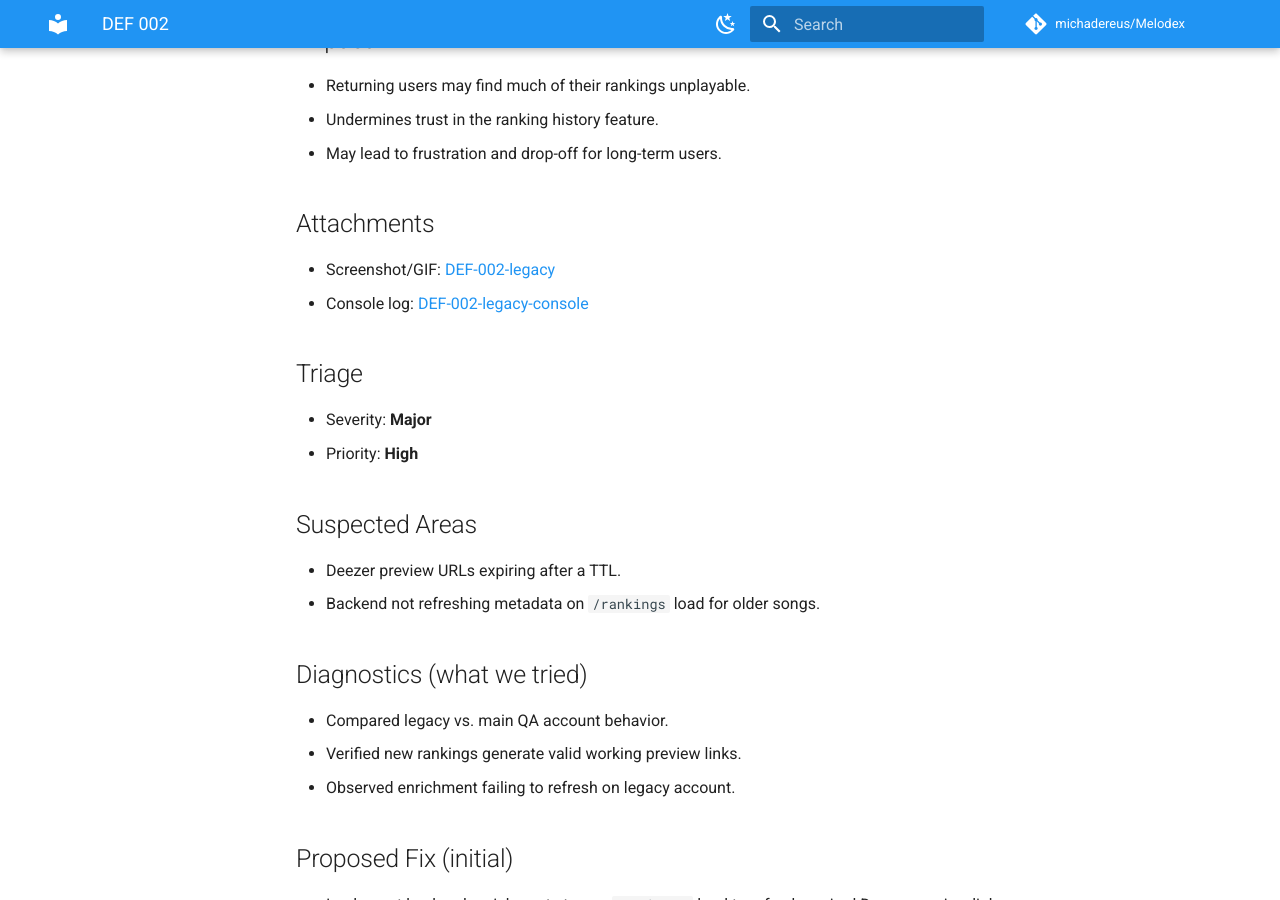
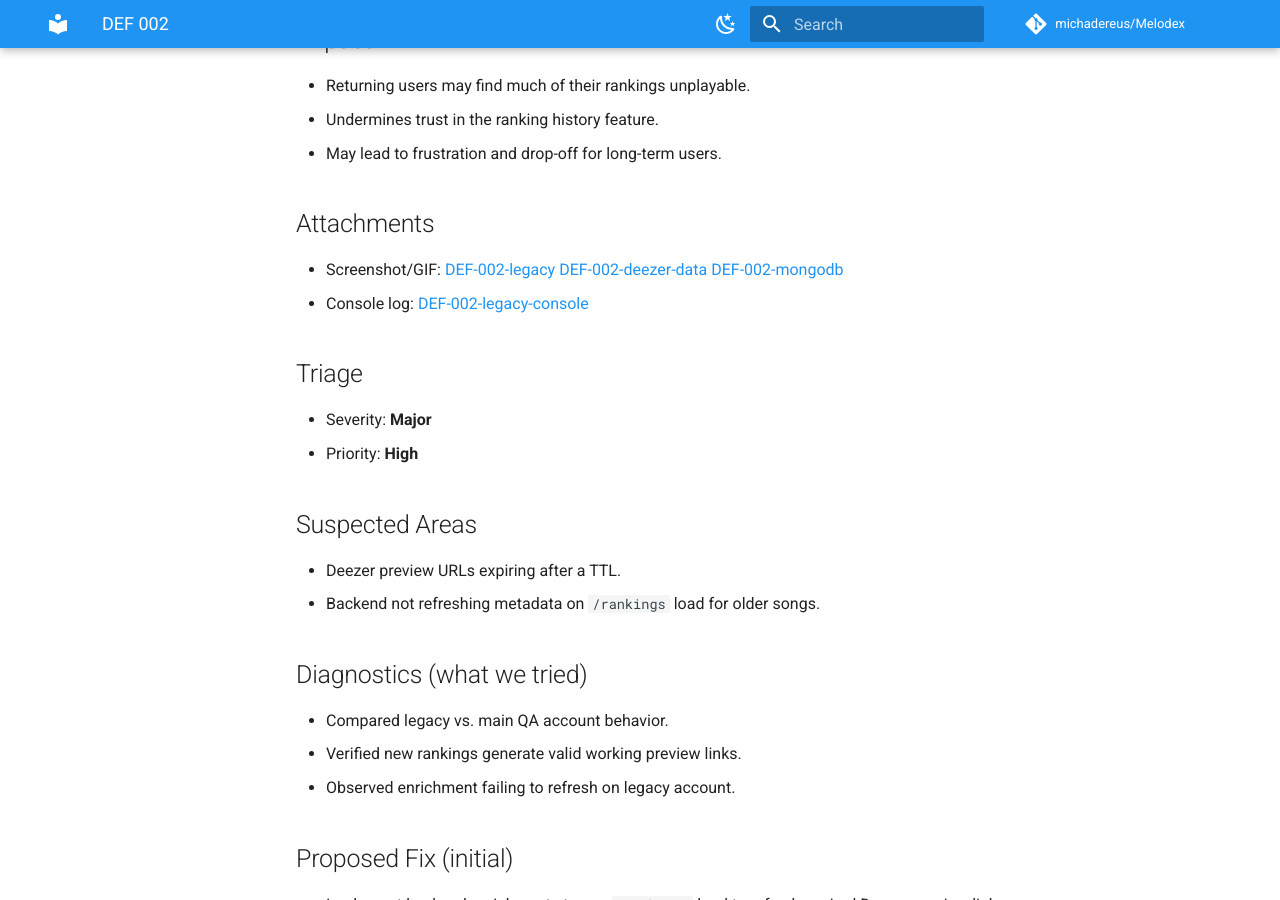
Before and after one commit to michadereus/Melodex, an MkDocs documentation site: the page built from docs/reports/defects/DEF-002.md, in a window 1280 px wide and 900 px high, scrolled down 1391 px. Built offline with MkDocs 1.6.1 and Material for MkDocs 9.7.7, drawn with Linux system fonts in a browser that asks for light colours; comment, search, counter and statistics services are not loaded.

Commit message:
docs: DEF-002 attachments update

```diff
--- a/docs/reports/defects/DEF-002.md
+++ b/docs/reports/defects/DEF-002.md
@@ -38,7 +38,7 @@ Audio preview should load and play reliably for both new and old ranked entries.
 - May lead to frustration and drop-off for long-term users.
 
 ## Attachments
-- Screenshot/GIF: [DEF-002-legacy](../evidence/DEF-002-legacy.png)
+- Screenshot/GIF: [DEF-002-legacy](../evidence/DEF-002-legacy.png)  [DEF-002-deezer-data](../evidence/DEF-002-deezer-data.png) [DEF-002-mongodb](../evidence/DEF-002-mongodb.png)
 - Console log: [DEF-002-legacy-console](../evidence/DEF-002-legacy-console.txt)
 
 ## Triage
```
